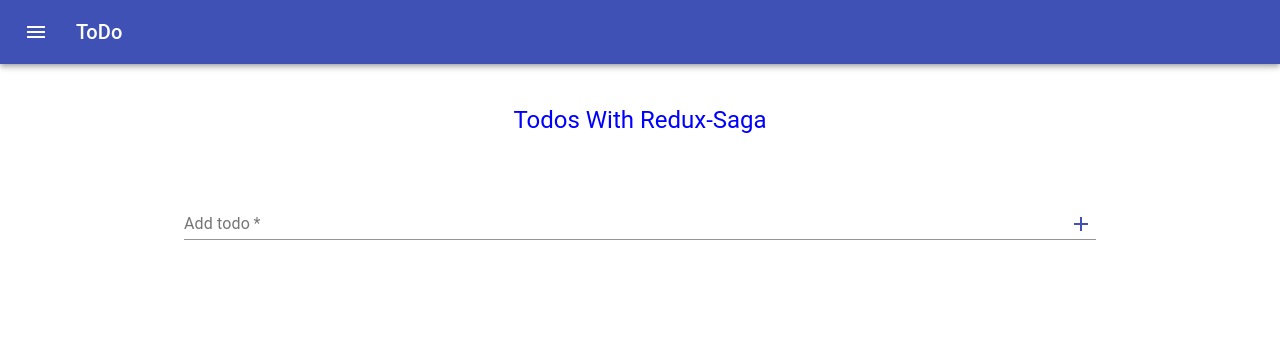
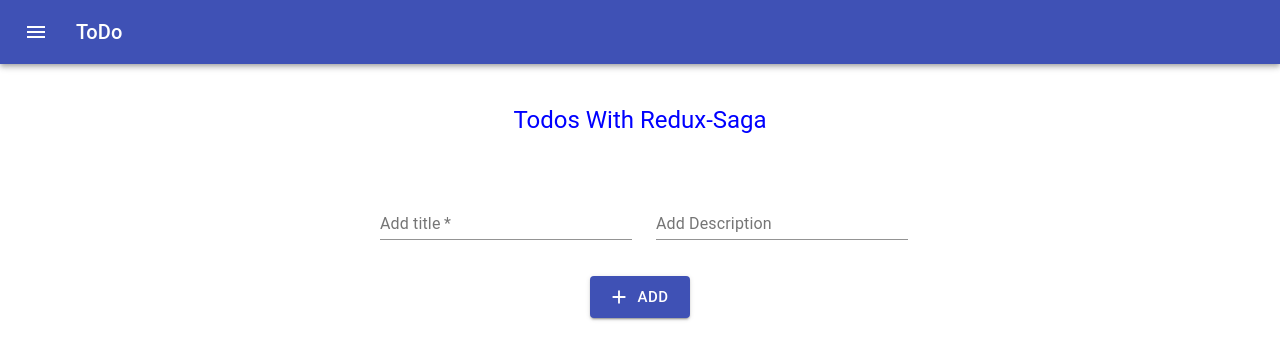
Before and after one commit to sunny-mody/todo, a React (Create React App) app: page / in a window 1280 px wide. Shown: the top 360 px of the page. Built offline with nearby package versions, Linux system fonts and the light colour scheme.

Commit message:
1. Added support for new description property. 2. Updated UI appearance of AddToDo FC.

```diff
--- a/src/Components/ToDo/AddToDo/Helper/helper.ts
+++ b/src/Components/ToDo/AddToDo/Helper/helper.ts
@@ -1,8 +1,9 @@
 import uniqueId from 'lodash/uniqueId';
 import { Todo } from '../../SagaStore/types';
 
-export const createTodo = (prefix: string, title: string): Todo => ({
+export const createTodo = (prefix: string, title: string, description: string): Todo => ({
   id: uniqueId(prefix),
   active: true,
-  title
+  title,
+  description
 })
--- a/src/Components/ToDo/AddToDo/index.tsx
+++ b/src/Components/ToDo/AddToDo/index.tsx
@@ -2,7 +2,8 @@ import React, { useState } from 'react';
 import { Dispatch } from 'redux';
 import { useDispatch } from 'react-redux';
 
-import { TextField, InputAdornment, IconButton } from '@material-ui/core';
+import { createStyles, makeStyles, Theme } from '@material-ui/core/styles';
+import { TextField, Grid, Button } from '@material-ui/core';
 import AddIcon from '@material-ui/icons/Add';
 
 import { createTodo } from '../AddToDo/Helper/helper';
@@ -10,42 +11,73 @@ import { createTodo } from '../AddToDo/Helper/helper';
 import { requestToAdd } from '../SagaStore/todoActions';
 import { Actions } from '../SagaStore/todoTypes';
 
+const useStyles = makeStyles((theme: Theme) =>
+  createStyles({
+    root: {
+      '& .MuiTextField-root': {
+        margin: theme.spacing(2),
+        width: '25ch',
+      },
+    },
+    button: {
+      margin: 20
+    },
+  }),
+);
+
 const Form: React.FC<any> = () => {
-
+  const classes = useStyles();
   const dispatch = useDispatch<Dispatch<Actions>>()
 
-  const [title, setTitle] = useState('')
+  const [title, setTitle] = useState('');
+  const [description, setDescription] = useState('');
 
   const handleSubmit = (e: React.FormEvent<HTMLFormElement>) => {
     e.preventDefault()
-    const todo = createTodo('saga_todo_', title)
+    const todo = createTodo('saga_todo_', title, description)
 
     dispatch(requestToAdd(todo))
     setTitle('');
+    setDescription('');
   }
 
   return (
-    <form onSubmit={handleSubmit} autoComplete="off">
+    <form className={classes.root} onSubmit={handleSubmit} autoComplete="off">
+      <Grid container>
+        <Grid item xs={6}>
           <TextField
             name="todo"
-        label="Add todo"
+            label="Add title"
             value={title}
             onChange={e => setTitle(e.target.value)}
             margin="normal"
+            required
             fullWidth
-        required
-        InputProps={{
-          endAdornment: <InputAdornment position="end">
-            <IconButton
+          />
+        </Grid>
+        <Grid item xs={6}>
+          <TextField
+            name="description"
+            label="Add Description"
+            value={description}
+            onChange={e => setDescription(e.target.value)}
+            margin="normal"
+            fullWidth
+          />
+        </Grid>
+        <Grid item xs={12}>
+          <Button
+            variant="contained"
+            color="primary"
+            size="large"
             type="submit"
-              color="primary"
-              size="small"
+            startIcon={<AddIcon />}
+            className={classes.button}
           >
-              <AddIcon />
-            </IconButton>
-          </InputAdornment>,
-        }}
-      />
+            Add
+          </Button>
+        </Grid>
+      </Grid>
     </form>
   )
 }
--- a/src/Components/ToDo/SagaStore/types.ts
+++ b/src/Components/ToDo/SagaStore/types.ts
@@ -3,7 +3,8 @@ import * as constants from './constants';
 export interface Todo {
     id: string
     active: boolean,
-    title: string
+    title: string,
+    description: string,
 }
 
 export interface State {
--- a/src/Components/ToDo/ToDoList/index.tsx
+++ b/src/Components/ToDo/ToDoList/index.tsx
@@ -58,6 +58,9 @@ const ToDoList: React.FC<any> = () => {
               <ListItemText className={clsx(!todo.active && classes.activeTodo)}>
                 {todo.title}
               </ListItemText>
+              <ListItemText>
+                {todo.description}
+              </ListItemText>
               <ListItemSecondaryAction>
                 <IconButton
                   onClick={() => dispatch(requestToRemove(todo.id))}
--- a/src/Components/ToDo/index.tsx
+++ b/src/Components/ToDo/index.tsx
@@ -12,7 +12,7 @@ import ToDoList from './ToDoList';
 
 const ToDo = () => (
   <Provider store={store}>
-    <Container maxWidth="md">
+    <Container maxWidth="sm">
       <Typography style={{ padding: '20px', color: 'blue', margin: '20px' }} variant="h5">
         Todos With Redux-Saga
             </Typography>
```
Lines whose indentation alone changed are shown as unchanged.
